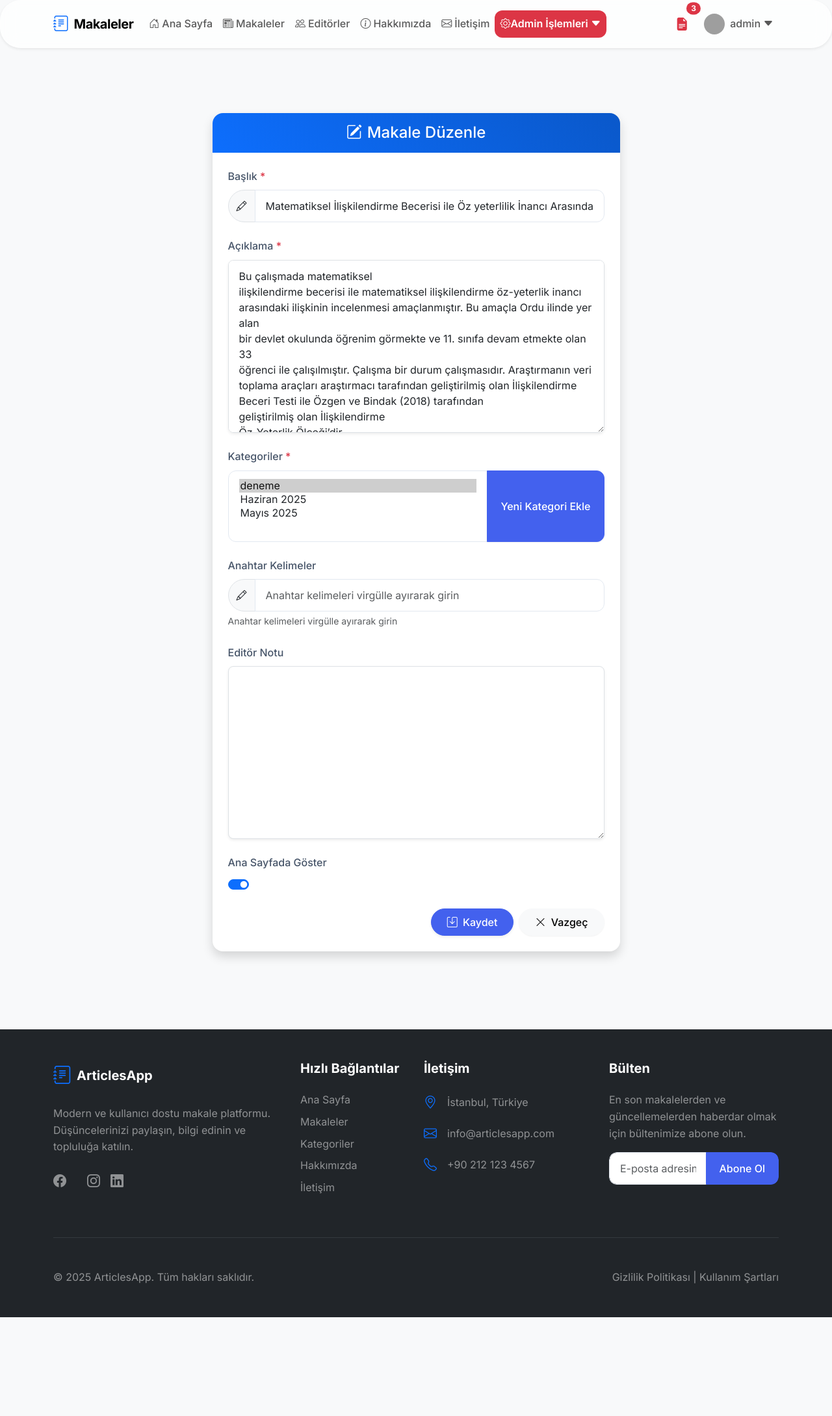
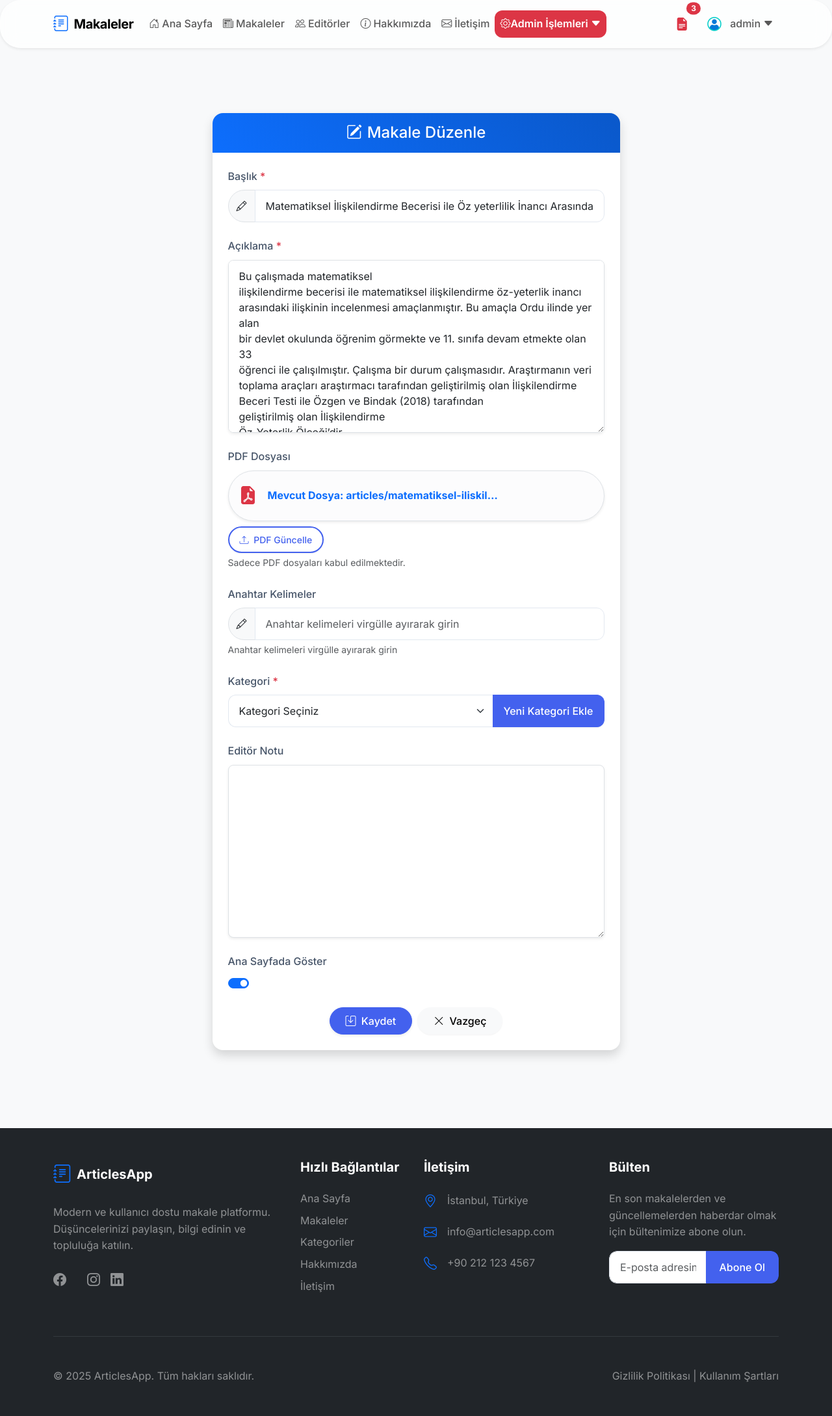
Before and after one commit to Mkosttak/JournalsApp, a Django app: page /makale/article-edit/1 in a window 1280 px wide. Shown: the whole page at 65% size. Before the commit the page ends 2027 px from the top, so only its background shows below. Run offline with Django 5.2, Linux system fonts and the light colour scheme; a user stored in the database is signed in; data comes from the database, SQL or seed files in the repository; some libraries are stand-ins or nearby versions; grey boxes are pictures that could not be loaded.

Commit message:
admin makale düzenleme formu düzeltildi

```diff
--- a/articles/admin.py
+++ b/articles/admin.py
@@ -10,7 +10,6 @@
         'title', 'description', 'file', 'categories', 'author',
         'isHome', 'admin_note', 'slug'
     )
-    filter_horizontal = ('categories',)
 
 @admin.register(Category)
 class CategoryAdmin(admin.ModelAdmin):
--- a/articles/forms.py
+++ b/articles/forms.py
@@ -1,5 +1,5 @@
 from django import forms
-from .models import Article
+from .models import Article, Category
 import os
 
 
@@ -30,17 +30,18 @@
         return file
 
 class ArticleEditForm(forms.ModelForm):
+    categories = forms.ModelChoiceField(queryset=Category.objects.all(), empty_label="Kategori Seçiniz", required=True, error_messages={'required': "Sadece bir tane Kategori seçin."})
+
     class Meta:
         model = Article
         fields = [
-            'title', 'description', 'file', 'categories',
+            'title', 'description', 'file',
             'keywords', 'admin_note', 'isHome'
         ]
         labels = {
             'title': 'Başlık',
             'description': 'Açıklama',
             'file': 'PDF Dosyası',
-            'categories': 'Kategoriler',
             'keywords': 'Anahtar Kelimeler',
             'admin_note': 'Editör Notu',
             'isHome': 'Ana Sayfada Göster',
@@ -49,7 +50,6 @@
             'title': forms.TextInput(attrs={'class': 'form-control'}),
             'description': forms.Textarea(attrs={'class': 'form-control'}),
             'file': forms.FileInput(attrs={'class': 'form-control'}),
-            'categories': forms.SelectMultiple(attrs={'class': 'form-control'}),
             'keywords': forms.TextInput(attrs={
                 'class': 'form-control',
                 'placeholder': 'Anahtar kelimeleri virgülle ayırarak girin'
@@ -62,7 +62,15 @@
         if self.instance and self.instance.file:
             self.fields['file'].file_display_name = os.path.basename(self.instance.file.name)
 
+    def clean_categories(self):
+        category = self.cleaned_data.get('categories')
+        if not category:
+            raise forms.ValidationError("Sadece bir tane Kategori seçin.")
+        return category
+
 class UserArticleEditForm(forms.ModelForm):
+    categories = forms.ModelChoiceField(queryset=Category.objects.all(), empty_label="Kategori Seçiniz", required=True, error_messages={'required': "Sadece bir tane Kategori seçin."})
+
     class Meta:
         model = Article
         fields = ['title', 'description', 'file', 'keywords']
@@ -82,6 +90,12 @@
             }),
         }
 
+    def clean_categories(self):
+        category = self.cleaned_data.get('categories')
+        if not category:
+            raise forms.ValidationError("Sadece bir tane Kategori seçin.")
+        return category
+
     def __init__(self, *args, **kwargs):
         super().__init__(*args, **kwargs)
         if self.instance and self.instance.file:
--- a/articles/models.py
+++ b/articles/models.py
@@ -28,7 +28,7 @@
     date = models.DateField(auto_now=True)
     isHome = models.BooleanField(default=False)
     slug = models.SlugField(null=False, blank=True, unique=True)
-    categories = models.ManyToManyField("Category")
+    categories = models.ForeignKey("Category",on_delete=models.SET_NULL, null=True, blank=True)
     author = models.ForeignKey(User, on_delete=models.CASCADE, null=True, blank=True)
     admin_note = models.TextField(blank=True, null=True)
     created_at = models.DateTimeField(auto_now_add=True)
--- a/articles/templates/articles/article-edit-admin.html
+++ b/articles/templates/articles/article-edit-admin.html
@@ -25,7 +25,7 @@
                         </style>
                         {% include 'partials/_form.html' %}
 
-                        <div class="d-flex gap-2 mt-4 justify-content-end">
+                        <div class="d-flex gap-2 mt-4 justify-content-center">
                             <button class="btn btn-primary px-4 py-2 rounded-pill shadow-sm" type="submit">
                                 <i class="bi bi-save me-1"></i> Kaydet
                             </button>
@@ -130,41 +130,34 @@
         xhr.setRequestHeader('Content-Type', 'application/x-www-form-urlencoded');
 
         xhr.onload = function() {
-            if (xhr.status >= 200 && xhr.status < 300) {
+            if (xhr.status === 200) {
                 try {
                     var response = JSON.parse(xhr.responseText);
-                    if (response.id && response.name) {
+                    if (response.success) {
+                        // Add the new category to the select element
                         var select = document.getElementById('id_categories');
-                        var option = new Option(response.name, response.id, true, true);
+                        var option = new Option(response.category_name, response.category_id);
                         select.add(option);
+                        select.value = response.category_id;
 
-                        var changeEvent = new Event('change');
-                        select.dispatchEvent(changeEvent);
-
-                        console.log('Kategori başarıyla eklendi: ' + response.name);
-                        document.getElementById('newCategoryName').value = '';
-
-                        console.log('Modal gizleniyor...');
+                        // Close the modal
                         addCategoryModalInstance.hide();
 
+                        // Show success message
+                        alert('Kategori başarıyla eklendi!');
                     } else {
-                        // This case should ideally be handled by the server returning a 400 status
-                        showCategoryError('Kategori eklenirken bir hata oluştu.');
+                        showCategoryError(response.error || 'Kategori eklenirken bir hata oluştu.');
                     }
                 } catch (e) {
-                    showCategoryError('Sunucudan geçersiz yanıt: ' + e.message);
+                    showCategoryError('Sunucudan geçersiz yanıt alındı.');
                 }
             } else {
-                try {
-                    var errorResponse = JSON.parse(xhr.responseText);
-                    showCategoryError(errorResponse.error || 'Bilinmeyen bir hata oluştu.');
-                } catch (e) {
-                    showCategoryError('Sunucudan hata yanıtı ayrıştırılırken hata oluştu.');
-                }
+                showCategoryError('Sunucu hatası: ' + xhr.status);
             }
         };
+
         xhr.onerror = function() {
-            showCategoryError('İstek gönderilirken bir ağ hatası oluştu.');
+            showCategoryError('Sunucuya bağlanırken bir hata oluştu.');
         };
 
         xhr.send('name=' + encodeURIComponent(newCategoryName));
--- a/articles/views.py
+++ b/articles/views.py
@@ -177,9 +177,9 @@
                 return redirect('account:my_articles')
         else:
             # Form geçerli değilse hataları kullanıcıya göster
-            for field, errors in form.errors.items():
-                for error in errors:
-                    messages.error(request, f"Lütfen {field} alanını kontrol edin: {error}")
+            # for field, errors in form.errors.items():
+            #     for error in errors:
+            #         messages.error(request, f"Lütfen {field} alanını kontrol edin: {error}")
             return render(request, template, {"form": form})
     else:
         form = form_class(instance=article)
--- a/static/articles/css/style.css
+++ b/static/articles/css/style.css
@@ -1,4 +1,78 @@
 /* ArticlesApp - Articles Modülü Modern Tasarım CSS */
+
+/* Form Elemanları */
+.form-control, .form-select {
+    border-radius: 0.75rem;
+    padding: 0.75rem 1rem;
+    border: 1px solid #e2e8f0;
+    transition: all 0.3s ease;
+}
+
+.form-control:focus, .form-select:focus {
+    border-color: var(--primary-color);
+    box-shadow: 0 0 0 0.2rem rgba(13, 110, 253, 0.15);
+}
+
+/* Butonlar */
+.btn {
+    border-radius: 0.75rem;
+    padding: 0.75rem 1.25rem;
+    font-weight: 500;
+    transition: all 0.3s ease;
+}
+
+.btn-sm {
+    padding: 0.5rem 1rem;
+    font-size: 0.875rem;
+}
+
+.btn-outline-primary {
+    border-width: 2px;
+}
+
+.btn-outline-primary:hover {
+    background-color: var(--primary-color);
+    border-color: var(--primary-color);
+    color: white;
+}
+
+/* Kategori Seçimi ve Yeni Kategori Butonu */
+#id_categories {
+    border-top-right-radius: 0;
+    border-bottom-right-radius: 0;
+    border-right: none;
+}
+
+#showAddCategoryModalBtn {
+    border-top-left-radius: 0;
+    border-bottom-left-radius: 0;
+    border-left: none;
+    padding: 0.75rem 1rem;
+}
+
+/* PDF Yükleme Alanı */
+.custom-file-upload-wrapper {
+    position: relative;
+}
+
+.current-file-display {
+    background-color: #f8fafc;
+    border: 1px solid #e2e8f0;
+    transition: all 0.3s ease;
+}
+
+.current-file-display:hover {
+    background-color: #f1f5f9;
+}
+
+#change-pdf-btn {
+    transition: all 0.3s ease;
+}
+
+#change-pdf-btn:hover {
+    background-color: var(--primary-color);
+    color: white;
+}
 
 /* Makale Kartları */
 .article-card {
--- a/templates/partials/_form.html
+++ b/templates/partials/_form.html
@@ -9,8 +9,58 @@
 </div>
 {% endfor %}
 
+{# Başlık #}
 {% for field in form %}
-    {% if field.name != 'profile_image' and field.name != 'resume' and field.name != 'is_approved' and field.name != 'bio' and field.name != 'file' %}
+    {% if field.name == 'title' %}
         {% include 'partials/_form_field.html' with form_field=field %}
     {% endif %}
 {% endfor %}
+
+{# Açıklama #}
+{% for field in form %}
+    {% if field.name == 'description' %}
+        {% include 'partials/_form_field.html' with form_field=field %}
+    {% endif %}
+{% endfor %}
+
+{# PDF Dosyası #}
+{% for field in form %}
+    {% if field.name == 'file' %}
+        {% include 'partials/_form_field.html' with form_field=field %}
+    {% endif %}
+{% endfor %}
+
+{# Anahtar Kelime #}
+{% for field in form %}
+    {% if field.name == 'keywords' %}
+        {% include 'partials/_form_field.html' with form_field=field %}
+    {% endif %}
+{% endfor %}
+
+{# Kategori #}
+{% for field in form %}
+    {% if field.name == 'categories' %}
+        {% include 'partials/_form_field.html' with form_field=field %}
+    {% endif %}
+{% endfor %}
+
+{# Editör Notu #}
+{% for field in form %}
+    {% if field.name == 'admin_note' %}
+        {% include 'partials/_form_field.html' with form_field=field %}
+    {% endif %}
+{% endfor %}
+
+{# Ana Sayfa #}
+{% for field in form %}
+    {% if field.name == 'is_home' %}
+        {% include 'partials/_form_field.html' with form_field=field %}
+    {% endif %}
+{% endfor %}
+
+{# Diğer alanlar #}
+{% for field in form %}
+    {% if field.name != 'title' and field.name != 'description' and field.name != 'file' and field.name != 'keywords' and field.name != 'categories' and field.name != 'admin_note' and field.name != 'is_home' and field.name != 'profile_image' and field.name != 'resume' and field.name != 'is_approved' and field.name != 'bio' %}
+        {% include 'partials/_form_field.html' with form_field=field %}
+    {% endif %}
+{% endfor %}
--- a/templates/partials/_form_field.html
+++ b/templates/partials/_form_field.html
@@ -13,15 +13,44 @@
 
     {% if form_field.name == 'categories' %}
     <label for="{{ form_field.id_for_label }}" class="form-label fw-medium">
-        {{ form_field.label }}
+        Kategori
         {% if form_field.field.required %}
         <span class="text-danger">*</span>
         {% endif %}
     </label>
     <div class="input-group">
-        {{ form_field }}
+        {{ form_field|add_class:"form-select" }}
         {% if user.is_superuser %}
         <button type="button" class="btn btn-primary" id="showAddCategoryModalBtn">Yeni Kategori Ekle</button>
+        {% endif %}
+    </div>
+    {% elif form_field.name == 'file' %}
+    <label for="{{ form_field.id_for_label }}" class="form-label fw-medium">PDF Dosyası</label>
+    <div class="custom-file-upload-wrapper">
+        <div class="d-flex align-items-center mb-2 current-file-display p-3 border rounded-pill bg-light-subtle shadow-sm" id="pdf-display-container">
+            <i class="bi bi-file-earmark-pdf-fill text-danger fs-3 me-3"></i>
+            <div class="flex-grow-1">
+                {% if form_field.value %}
+                    <a href="{{ form_field.value.url }}" target="_blank" class="text-decoration-none" id="current-pdf-link">
+                        <span class="fw-bold d-block text-truncate" id="current-pdf-name" data-original-name="Mevcut: {{ form_field.value.name }}" style="max-width: 90%; cursor: pointer;">Mevcut Dosya: {{ form_field.value.name|truncatechars:30 }}</span>
+                    </a>
+                {% else %}
+                    <span class="fw-bold d-block text-truncate" id="current-pdf-name" data-original-name="PDF silindi" style="max-width: 90%;">Mevcut PDF Yok</span>
+                {% endif %}
+            </div>
+        </div>
+        <div class="d-flex gap-2" id="pdf-buttons-container">
+            <button type="button" class="btn btn-outline-primary btn-sm rounded-pill" id="change-pdf-btn" data-bs-toggle="tooltip" data-target-id="{{ form_field.id_for_label }}" title="PDF dosyasını güncellemek için tıklayın">
+                <i class="bi bi-upload me-1"></i> <span id="change-pdf-btn-text">{% if form_field.value %}PDF Güncelle{% else %}PDF Ekle{% endif %}</span>
+            </button>
+        </div>
+        <input type="file" name="{{ form_field.name }}" id="{{ form_field.id_for_label }}" {% if form_field.field.required %} required{% endif %} class="d-none form-control" accept=".pdf">
+    </div>
+    <div class="form-text text-muted small mt-1">
+        {% if form_field.help_text %}
+            {{ form_field.help_text|safe }}
+        {% else %}
+            Sadece PDF dosyaları kabul edilmektedir.
         {% endif %}
     </div>
     {% else %}
--- a/templates/partials/_nav.html
+++ b/templates/partials/_nav.html
@@ -53,7 +53,7 @@
         {% if user.is_authenticated %}
             {% if user.author.editor_article %}
                 <li class="nav-item">
-                    <a href="{% url 'account:editor_articles' %}" class="nav-link nav-link-red {% if request.resolver_match.url_name == 'editor_articles' %}active fw-bold{% endif %}">
+                    <a href="{% url 'account:editor_articles' %}" class="nav-link dropdown-toggle nav-link-red active">
                         <i class="bi bi-pencil-square me-1"></i>Editör Makaleleri
                     </a>
                 </li>
```
Also changed, not shown: account/templates/account/editor-articles.html (+5 -5 lines), articles/templates/articles/article-list.html (+4 -4 lines), db.sqlite3.
